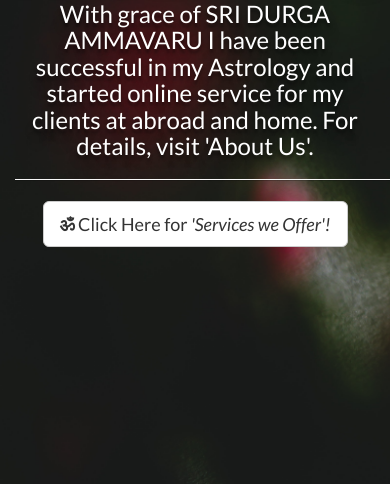
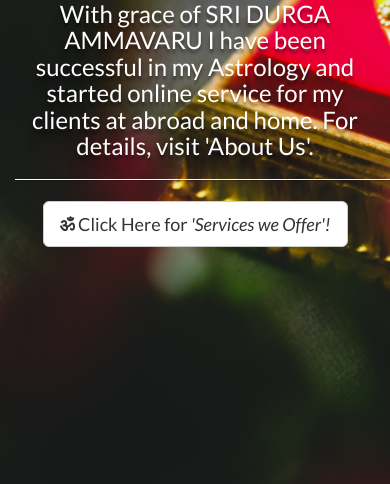
Before and after one commit to amarnathreddy-kar/sri-durga-astrology, a plain HTML site: page index.html in a window 390 px wide. Shown: the part 360-844 px from the top of the page. Drawn offline with nearby package versions, Linux system fonts and the light colour scheme.

Commit message:
make landing page mobile friendly

```diff
--- a/app.css
+++ b/app.css
@@ -1,7 +1,7 @@
 body {
     background: url("shriganesh.jpg");
     background-size: cover;
-    background-position: landscape;
+    background-position: center;
 }
 
 body,
```
